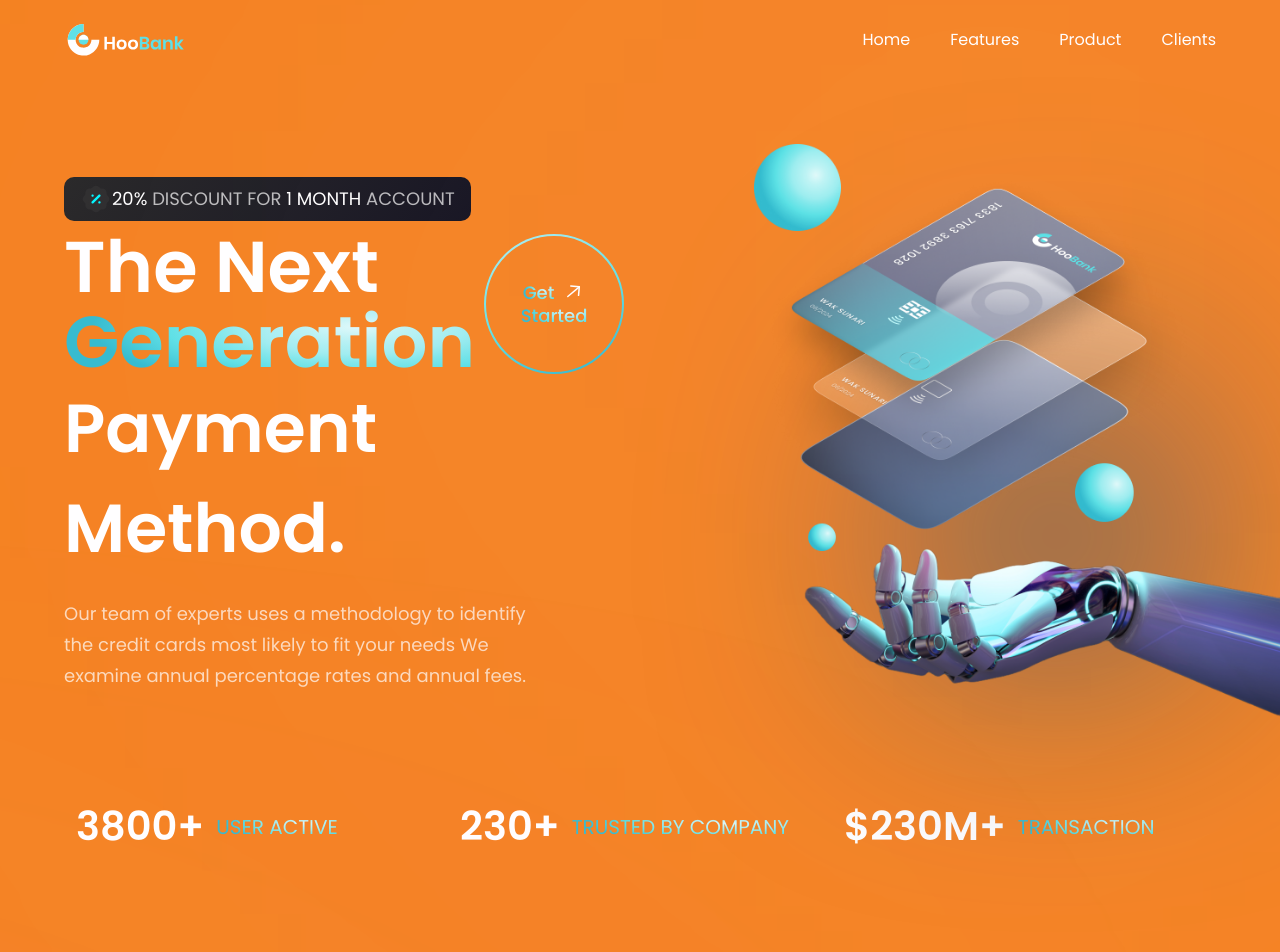
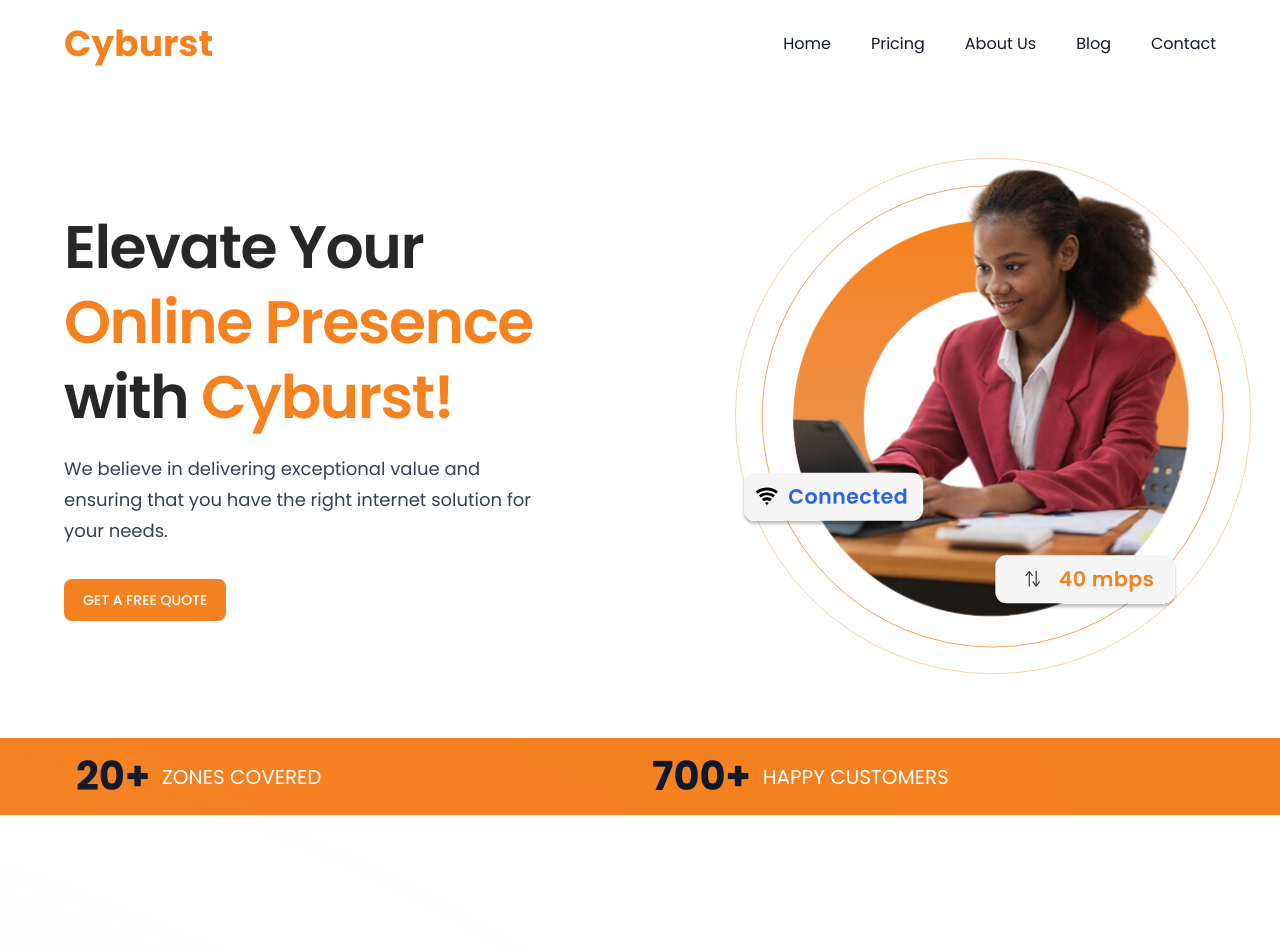
Before and after one commit to DevBrianKariuki/cyburst, a React (Vite) app: page / in a window 1280 px wide. Shown: the top 952 px of the page. Built offline with nearby package versions, Linux system fonts and the light colour scheme.

Commit message:
some new changes

```diff
--- a/package.json
+++ b/package.json
@@ -1,10 +1,10 @@
 {
-  "name": "modern_bank",
+  "name": "cyburst",
   "private": true,
   "version": "0.0.0",
   "type": "module",
   "scripts": {
-    "dev": "vite",
+    "dev": "vite --host",
     "build": "vite build",
     "lint": "eslint src --ext js,jsx --report-unused-disable-directives --max-warnings 0",
     "preview": "vite preview"
--- a/src/App.jsx
+++ b/src/App.jsx
@@ -4,22 +4,22 @@
 
 const App = () => {
   return (
-    <div className='bg-primary w-full overflow-hidden '>
+    <div className='bg-white w-full overflow-hidden '>
       <div className={`${styles.paddingX}, ${styles.flexCenter}`}>
         <div className={`${styles.boxWidth}`}>
           <Navbar />
         </div>
       </div>
 
-      <div className={`bg-primary ${styles.flexStart}`}>
+      <div className={`bg-white ${styles.flexStart}`}>
         <div className={`${styles.boxWidth}`}>
           <Hero />
+          <Stats />
         </div>
       </div>
 
-      <div className={`bg-primary ${styles.paddingX}, ${styles.flexStart}`}>
+      <div className={`bg-white ${styles.paddingX}, ${styles.flexStart}`}>
         <div className={`${styles.boxWidth}`}>
-          <Stats />
           <Business />
           <Billing />
           <CardDeal />
--- a/src/assets/index.js
+++ b/src/assets/index.js
@@ -23,9 +23,11 @@
 import people01 from "./people01.png";
 import people02 from "./people02.png";
 import people03 from "./people03.png";
+import hero_image from "./hero_image.svg";
 
 export {
   airbnb,
+  hero_image,
   bill,
   binance,
   card,
--- a/src/components/Hero.jsx
+++ b/src/components/Hero.jsx
@@ -1,46 +1,33 @@
 import styles from '../style';
-import { discount, robot } from '../assets';
-import GetStarted from './GetStarted';
+import { hero_image } from '../assets';
+import { Button } from 'flowbite-react';
+
 
 const Hero = () =>
   (
-  <section id="home" className={`flex md:flex-row flex-col padding ${styles.paddingY}`}>
+  <section id="home" className={`flex md:flex-row items-center flex-col padding ${styles.paddingY}`}>
 
-    <div className={`flex-1 ${styles.flexStart} flex-col xl:px-0 sm:px-16 px-6`}>
-      <div className="flex flex-row items-center py-[6px] px-4 bg-discount-gradient rounded-[10px] mb-2">
-        <img src={discount} alt='discount' className="w-[32px] h-[32px]" />
-        <p className={`${styles.paragraph}`}>
-          <span className="text-white"> 20%</span> DISCOUNT FOR {" "}
-          <span className="text-white">1 MONTH </span> ACCOUNT
-        </p>
+    <div className={`flex-1 flex items-center md:items-start flex-col xl:px-0 sm:px-16 px-6`}>
+
+      <div className='flex flex-row justify-center items-center w-full'>
+        <h1 className="flex-1 font-poppins text-center md:text-left font-bold ss:text-[72px] text-[52px] ss:leading=[100px] leading-[75px]">
+          <span className="text-zinc-800 text-6xl font-semibold tracking-tight">Elevate Your </span>
+          <br className='sm:block hidden' />
+          <span className="text-primary text-6xl font-semibold tracking-tight">Online Presence</span>
+          <span className="text-zinc-800 text-6xl font-semibold tracking-tight"> with </span>
+          <span className="text-primary text-6xl font-semibold tracking-tight">Cyburst!</span>
+        </h1>
       </div>
 
-      <div className='flex flex-row justify-between items-center w-full'>
-        <h1 className="flex-1 font-poppins font-semibold ss:text-[72px] text-[52px] ss:leading=[100px] leading-[75px] text-white">
-          The Next <br className='sm:block hidden'/> {" "}
-          <span className="text-gradient">Generation</span>{" "}
-
-        </h1>
-        <div className='ss:flex hidden md:mr-4 mr-0'>
-          <GetStarted />
-        </div>
-      </div>
-
-      <h1 className='font-poppins font-semibold ss:text-[68px] text-[52px] text-white ss:leading-[100px] leading-[75px]'>
-        Payment Method.
-      </h1>
-      <p className={`${styles.paragraph} max-w-[470px] mt-5`}>Our team of experts uses a methodology to identify the credit cards most likely to fit your needs
-        We examine annual percentage rates and annual fees.
+      <p className={`${styles.paragraph} max-w-[470px] mt-6 text-center md:text-left `}>We believe in delivering exceptional value and ensuring that you
+        have the right internet solution for your needs.
       </p>
+      <Button className="bg-primary font-poppins uppercase mt-8 text-center justify-center items-center h-18">
+        Get a free quote
+      </Button>
     </div>
-    <div className={`flex-1 flex ${styles.flexCenter} md:my-0 my-10 relative`}>
-      <img src={robot} alt='billing' className='w-[100%] h-[100%] relative z-[5]' />
-      <div className='absolute z-[0] w-[40%] h-[35%] top-0 pink__gradient' />
-      <div className='absolute z-[1] w-[80%] h-[80%] rounded-full bottom-40 white__gradient' />
-      <div className='absolute z-[0] w-[50%] h-[60%] right-20 bottom-20 blue__gradient' />
-    </div>
-    <div className={`ss:hidden ${styles.flexCenter} `}>
-      <GetStarted />
+    <div className={`flex-1 flex ${styles.flexCenter} md:my-0 my-14 relative`}>
+      <img src={hero_image} alt='hero-image' className='w-[100%] h-[100%] md:w-[90%] md:h-[90%] relative z-[5]' />
     </div>
   </section>
   )
--- a/src/components/Navbar.jsx
+++ b/src/components/Navbar.jsx
@@ -7,13 +7,13 @@
   const [toggle, setToggle] = useState(false);
   return (
     <nav className='w-full flex justify-between items-center py-6 navbar'>
-      <img src={logo} alt="logo" className='w-[124px] h-[32px]' />
+      <h3 className='text-primary font-poppins font-bold text-2xl lg:text-4xl pl-4 lg:pl-0'>Cyburst</h3>
 
       <ul className="list-none sm:flex hidden justify-end items-center flex-1">
         {navLinks.map((nav, index) => (
           <li
             key={nav.id}
-            className={`font-poppins font-normal cursor-pointer text-[16px] ${index === navLinks.length - 1 ? 'mr-0' : 'mr-10'} text-white`}>
+            className={`font-poppins font-normal cursor-pointer text-[16px] ${index === navLinks.length - 1 ? 'mr-0' : 'mr-10'} text-gray-900`}>
             <a href={`#${nav.title}`}>
               {nav.title}
             </a>
@@ -24,14 +24,14 @@
       <div className="sm:hidden flex flex-1 justify-end items-center">
         <img src={toggle ? close : menu}
           alt="menu"
-          className='w-[24px] h-[24px] object-contain'
+          className='w-[24px] h-[24px] object-contain mr-4'
           onClick={() => setToggle((prev) => !prev)}
         />
 
         <div
-          className={`${toggle ? 'flex' : 'hidden'} p-6 bg-black-gradient absolute top-20 right-0 mx-4 my-2 min-w-[140px] rounded-xl sidebar`}
+          className={`${toggle ? 'flex' : 'hidden'} p-6 bg-primary absolute top-20 right-0 mx-4 my-2 min-w-[140px] rounded-xl sidebar`}
         >
-          <ul className="list-none flex flex-col justify-end items-center flex-1">
+          <ul className="list-none flex flex-col justify-end items-left flex-1">
             {navLinks.map((nav, index) => (
               <li
                 key={nav.id}
--- a/src/components/Stats.jsx
+++ b/src/components/Stats.jsx
@@ -3,11 +3,11 @@
 import styles from '../style'
 
 const Stats = () => (
-  <section className={`${styles.flexCenter} flex-row flex-wrap sm:mb-20 mb-6`}>
+  <section className={`${styles.flexCenter} ${styles.paddingX} flex-col md:flex-row flex-wrap bg-primary sm:mb-20 mb-6`}>
     {stats.map((stat) => (
-      <div key={stat.id} className='flex-1 flex justify-start items-center flex-row m-3'>
-        <h4 className='font-poppins font-semibold xs:text-[40px] text-[30px] xs:leading-[53px] leading-[43px] text-white'>{stat.value}</h4>
-        <p className='font-poppins font-normal xs:text-[20px] text-[15px] xs:leading-[26px] leading-[21px] text-gradient uppercase ml-3'>{ stat.title }</p>
+      <div key={stat.id} className='flex-1 flex justify-center md:justify-start items-center flex-row m-3'>
+        <h4 className='font-poppins font-bold xs:text-[40px] text-[30px] xs:leading-[53px] leading-[43px] text-gray-900'>{stat.value}</h4>
+        <p className='font-poppins font-normal xs:text-[20px] text-[16px] xs:leading-[26px] leading-[21px] text-white uppercase ml-3'>{stat.title}</p>
       </div>
     ))}
   </section>
--- a/src/constants/index.js
+++ b/src/constants/index.js
@@ -6,16 +6,20 @@
     title: "Home",
   },
   {
-    id: "features",
-    title: "Features",
+    id: "pricing",
+    title: "Pricing",
   },
   {
-    id: "product",
-    title: "Product",
+    id: "about-us",
+    title: "About Us",
   },
   {
-    id: "clients",
-    title: "Clients",
+    id: "blog",
+    title: "Blog",
+  },
+  {
+    id: "contact",
+    title: "Contact",
   },
 ];
 
@@ -73,18 +77,13 @@
 export const stats = [
   {
     id: "stats-1",
-    title: "User Active",
-    value: "3800+",
+    title: "ZONES COVERED",
+    value: "20+",
   },
   {
     id: "stats-2",
-    title: "Trusted by Company",
-    value: "230+",
-  },
-  {
-    id: "stats-3",
-    title: "Transaction",
-    value: "$230M+",
+    title: "HAPPY CUSTOMERS",
+    value: "700+",
   },
 ];
 
--- a/src/style.js
+++ b/src/style.js
@@ -2,7 +2,7 @@
     boxWidth: "xl:max-w-[1280px] w-full",
 
     heading2: "font-poppins font-semibold xs:text-[48px] text-[40px] text-white xs:leading-[76.8px] leading-[66.8px] w-full",
-    paragraph: "font-poppins font-normal text-dimWhite text-[18px] leading-[30.8px]",
+  paragraph: "font-poppins font-normal text-gray-700 text-[18px] leading-[30.8px]",
 
     flexCenter: "flex justify-center items-center",
     flexStart: "flex justify-center items-start",
```
Also changed, not shown: src/assets/hero_image.svg (added), src/assets/menu.svg.
